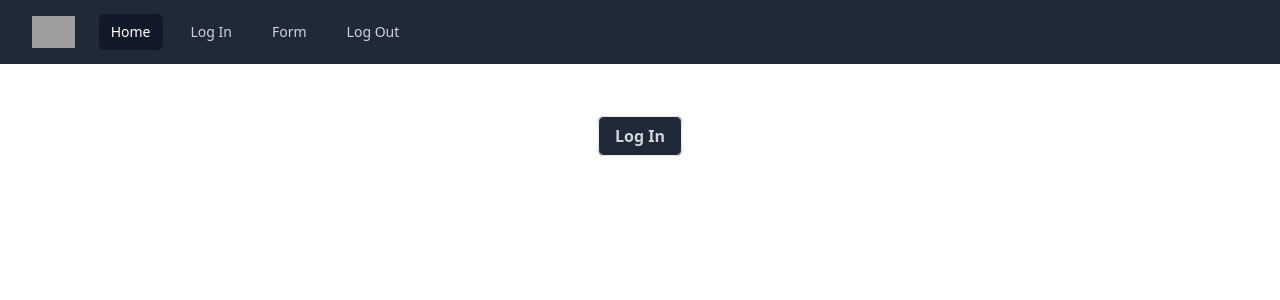
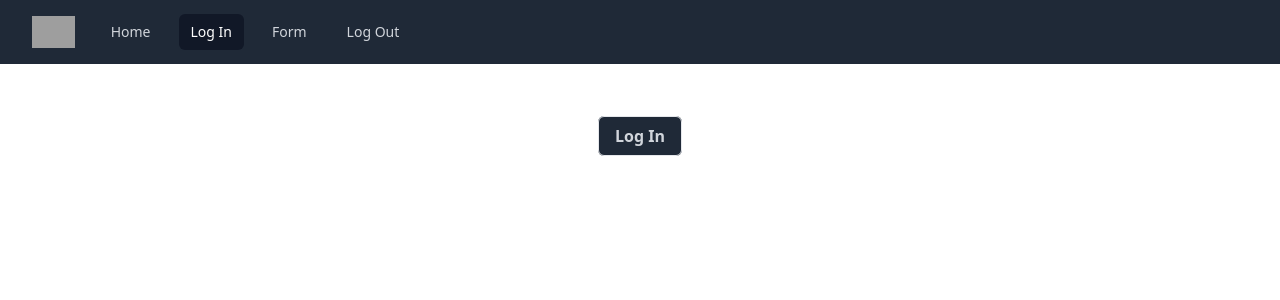
Before and after one commit to stefanciocirlan/pro-app-tech-project, a React (Create React App) app: page /login in a window 1280 px wide. Shown: the top 300 px of the page. Built offline with nearby package versions, Linux system fonts and the light colour scheme; grey boxes are pictures that could not be loaded.

Commit message:
Active Nav Links style added.

```diff
--- a/src/components/Navbar.js
+++ b/src/components/Navbar.js
@@ -1,6 +1,6 @@
 import { Disclosure } from "@headlessui/react";
 import { Bars3Icon, XMarkIcon } from "@heroicons/react/24/outline";
-import { Link } from "react-router-dom";
+import { NavLink } from "react-router-dom";
 import { navigation } from "../utils/NavLinks";
 
 function classNames(...classes) {
@@ -10,19 +10,18 @@ function classNames(...classes) {
 export default function Navbar() {
   const displayNavLinks = (props) => {
     return navigation.map((item) => (
-      <Link
+      <NavLink
         key={item.name}
         to={item.href}
-        className={classNames(
-          item.current
-            ? "bg-gray-900 text-white"
-            : "text-gray-300 hover:bg-gray-700 hover:text-white",
-          props.style
-        )}
+        className={({ isActive }) =>
+          isActive
+            ? `bg-gray-900 text-white ${props.style}`
+            : `text-gray-300 hover:bg-gray-700 hover:text-white ${props.style}`
+        }
         aria-current={item.current ? "page" : undefined}
       >
         {item.name}
-      </Link>
+      </NavLink>
     ));
   };
 
```
